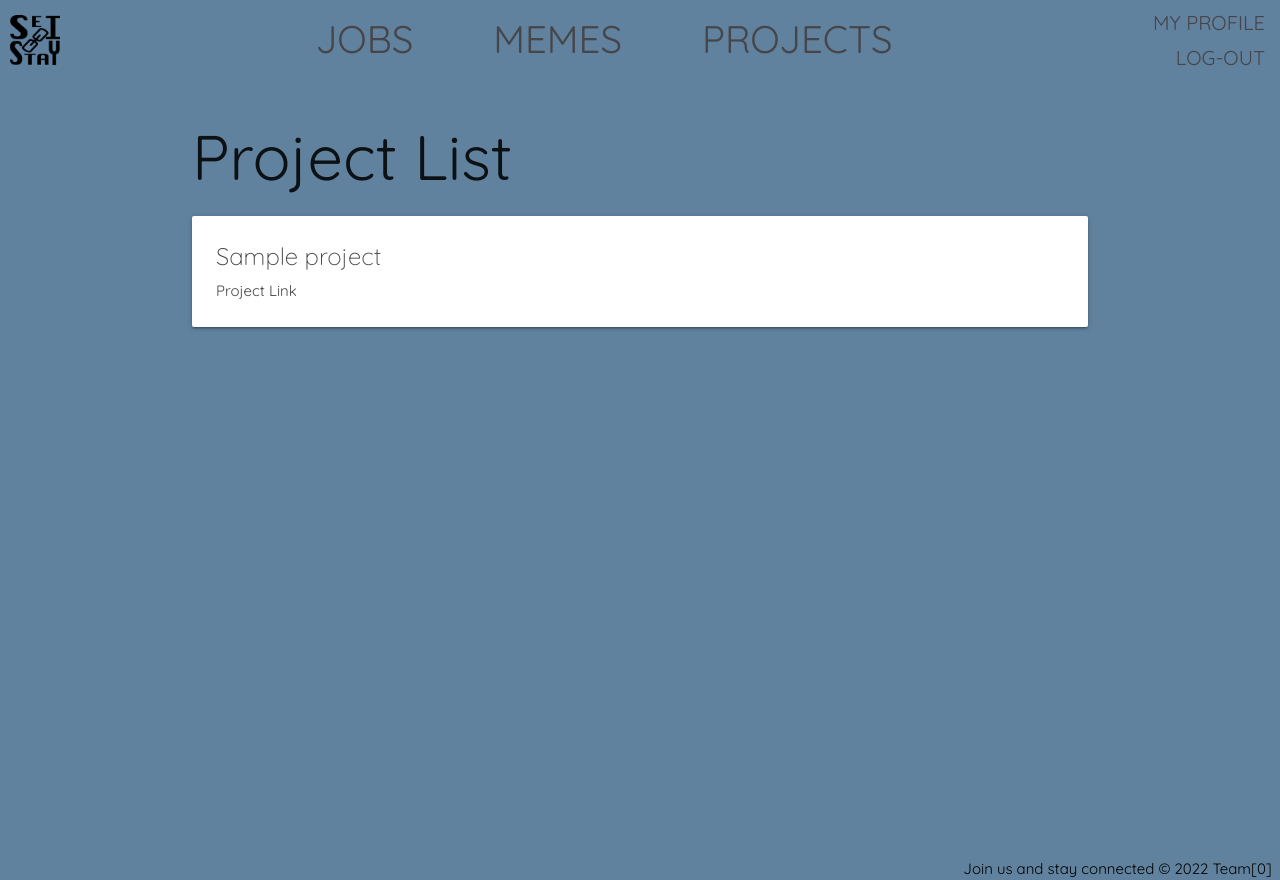
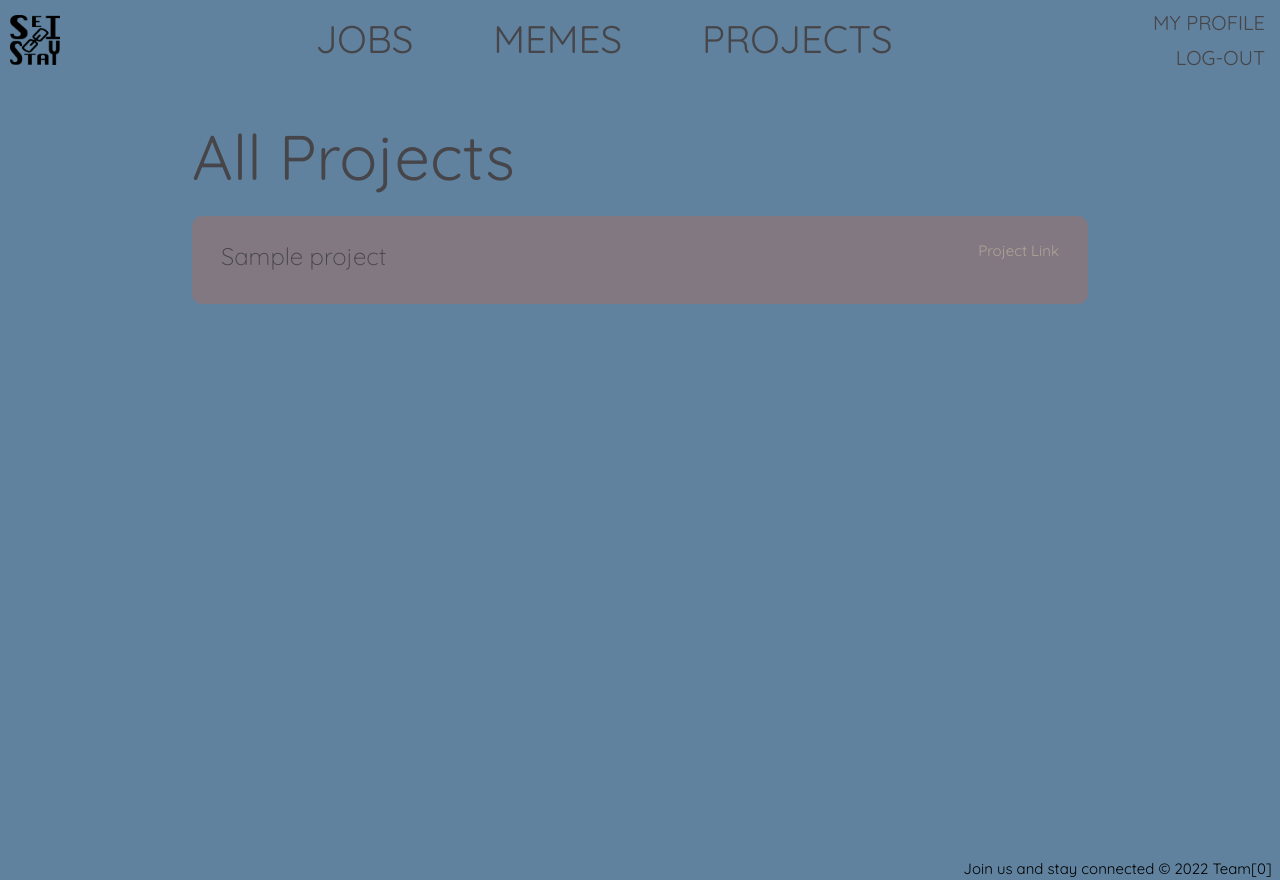
Before and after one commit to KhalilAHoward/project_3, a Django app: page /projects/ in a window 1280 px wide. Run offline with Django 4.2, Linux system fonts and the light colour scheme; a user stored in the database is signed in; tables that the repository leaves empty hold one stand-in row (values such as "Sample post").

Commit message:
detail cards finished

```diff
--- a/stayconnected/main_app/static/css/header.css
+++ b/stayconnected/main_app/static/css/header.css
@@ -92,7 +92,7 @@ header {
   gap: 10px;
 }
 
-.links-holder div {
+.links-holder div, #photo-view, #job-view-guest, #project-view-guest {
   font-size: clamp(20px, calc(3vw), 40px);
 }
 
--- /dev/null
+++ b/stayconnected/main_app/static/css/list.css
@@ -0,0 +1,76 @@
+:root {
+    --background: rgb(96, 130, 158);
+    --navBackground: #B1A296;
+    --navText: #464549;
+    --legendBackground: rgb(130, 120, 130);
+    --formText: #557a95;
+    --font: 'Quicksand', sans-serif;
+}
+
+h1 {
+    color: var(--navText);
+}
+
+.card {
+    border-radius: 10px;
+    box-shadow: none;
+    background-color: var(--legendBackground);
+}
+
+.card-animation {
+    background-color: var(--legendBackground);
+    color: var(--navText);
+    border-radius: 10px;
+    position: relative;
+    z-index: 1;
+    box-shadow: none;
+}
+
+.card-animation:before {
+    content: '';
+    position: absolute;
+    background-color: var(--navBackground);
+    bottom: 0;
+    left: 0;
+    right: 100%;
+    top: 0;
+    z-index: -1;
+    transition: right .8s ease-in-out;
+    border-radius: 10px;
+}
+
+#project-name, #project-name:before, #project-link, #project-link:before {
+    border-radius: 5px;
+}
+
+#project-name, #project-link {
+    padding: 0 5px;
+}
+
+#project-link {
+    transition: color .9s ease-in-out;
+}
+
+#project-link:hover {
+    color: var(--formText);
+}
+
+.card-animation:hover:before {
+    right: 0;
+}
+
+.card-content{
+    display: flex;
+    justify-content: flex-start;
+}
+
+.card-right {
+    align-self: flex-start;
+    margin-left: auto;
+    color: var(--navBackground);
+    transition: color .8s ease-in-out;
+}
+
+.card-animation:hover .card-right {
+    color: var(--formText);
+}
--- a/stayconnected/main_app/static/scripts/header.js
+++ b/stayconnected/main_app/static/scripts/header.js
@@ -37,14 +37,6 @@ if (!noUser) {
         projectHolder.classList.add('holder-clicked');
         projectHolder.classList.remove('project-holder');
     });
-    photoDiv.addEventListener('click', function (event) {
-        photoDiv.style.display = 'none';
-        photoLinks.forEach(function (photo) {
-            unfade(photo);
-        });
-        photoHolder.classList.add('holder-clicked');
-        photoHolder.classList.remove('photo-holder');
-    });
 }
 
 const header = document.getElementById('header');
--- a/stayconnected/main_app/templates/base.html
+++ b/stayconnected/main_app/templates/base.html
@@ -25,27 +25,31 @@
       <a href="{% url 'about' %}" class='brand-link'><img class="brand-icon"
           src="{% static 'images/SEISC-Logo-Main.png' %}"></a>
     </div>
-
+    {% if user.is_authenticated %}
     <div class='links-holder' id='job-holder'>
       <div class='underline-animation' id='jobs'>JOBS</div>
       <a href="{% url 'job_create' %}" class='job-link underline-animation' id='job-add'>ADD JOB</a>
       <a href="{% url 'job_index' %}" class='job-link underline-animation' id='job-view'>VIEW JOBS</a>
     </div>
     <div class='links-holder'>
-      <div id='photos' class='underline-animation'>MEMES</div>
-      <a href="{% url 'photo_list' %}" class='photo-link underline-animation' id='photo-view'>VIEW MEMES</a>
+      <a href="{% url 'photo_list' %}" class='underline-animation' id='photo-view'>MEMES</a>
     </div>
     <div class='links-holder'>
       <div id='projects' class='underline-animation'>PROJECTS</div>
       <a href="{% url 'project_create' %}" class='project-link underline-animation' id='project-add'>ADD PROJECT</a>
       <a href="{% url 'projects_index' %}" class='project-link underline-animation' id='project-view'>VIEW PROJECTS</a>
     </div>
-    {% if user.is_authenticated %}
     <div class="profile-management">
       <a href="{% url 'index' %}" class="underline-animation">MY PROFILE</a>
       <a href="{% url 'logout' %}" class="underline-animation">LOG-OUT</a>
     </div>
     {% else %}
+    <div class='links-holder' id='job-holder'>
+      <a href="{% url 'job_index' %}" class='underline-animation' id='job-view-guest'>JOBS</a>
+    </div>
+    <div class='links-holder'>
+      <a href="{% url 'photo_list' %}" class='underline-animation' id='photo-view'>MEMES</a>
+    </div>
     <div class="profile-management" id='no-user-profile-management'>
       <a href="{% url 'signup' %}" class='underline-animation'>SIGN UP</a>
       <a href="{% url 'login' %}" class="underline-animation">LOG-IN</a>
--- a/stayconnected/main_app/templates/main_app/project_list.html
+++ b/stayconnected/main_app/templates/main_app/project_list.html
@@ -1,14 +1,18 @@
 {% extends 'base.html' %}
+{% load static %}
+{% block extrahead %}
+<link rel='stylesheet' type='text/css' href="{% static 'css/list.css' %}">
+{% endblock extrahead %}
 {% block content %}
 
-<h1>Project List</h1>
+<h1>All Projects</h1>
 
 {% for project in project_list %}
 <a href="{% url 'project_detail' project.id %}">
     <div class="card">
         <div class="card-content">
-            <span class="card-title">{{ project.name }}</span>
-            <a href="{$ project.link $}">Project Link</a>
+            <span class="card-title card-animation" id='project-name'>{{ project.name }}</span>
+            <a class="card-right card-animation" href="{$ project.link $}" id='project-link'>Project Link</a>
         </div>
     </div>
 </a>
```
Also changed, not shown: stayconnected/main_app/static/css/forms.css (+12 -1 lines), stayconnected/main_app/templates/main_app/job_list.html (+13 -4 lines), stayconnected/main_app/migrations/0013_alter_comment_options.py (added).
